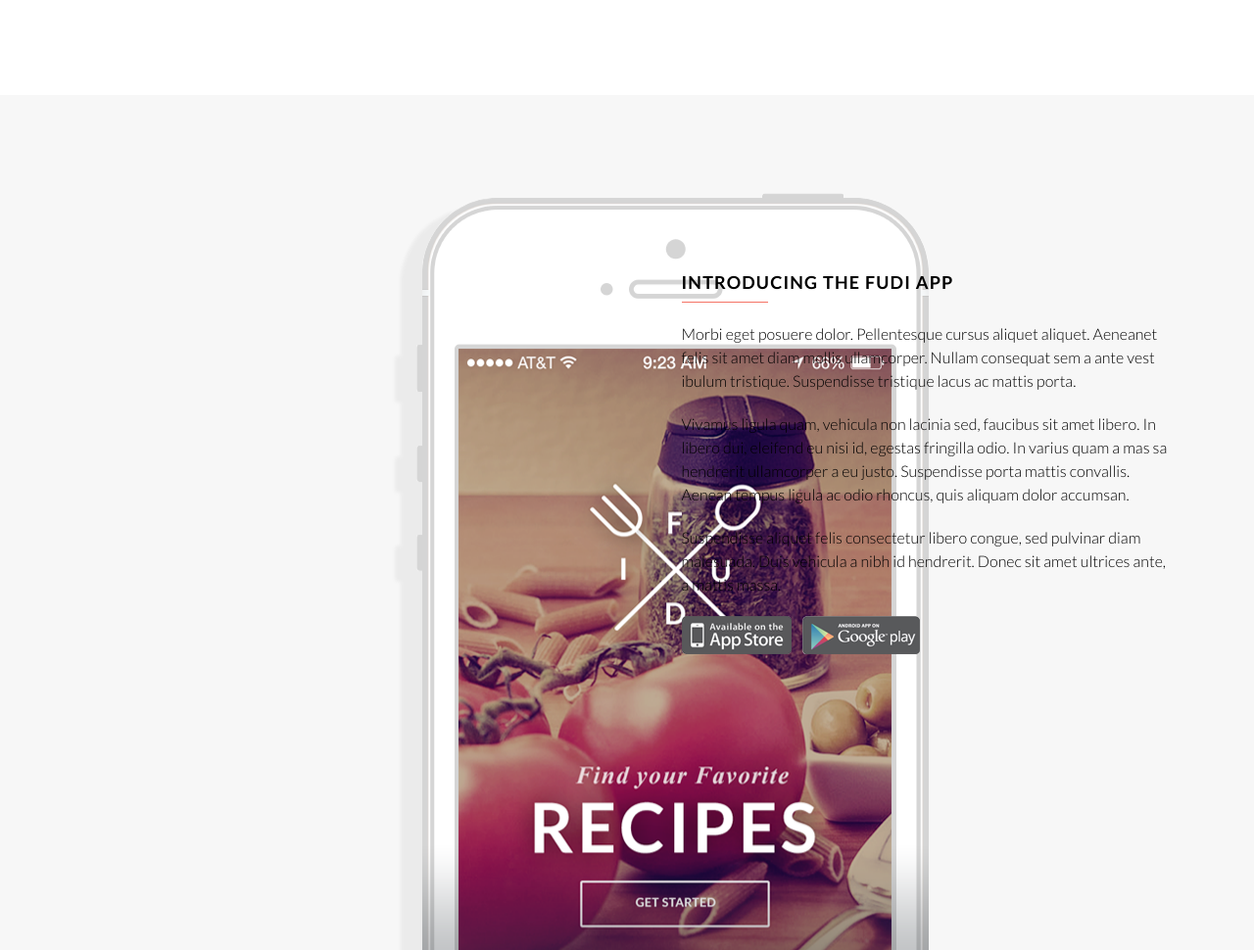
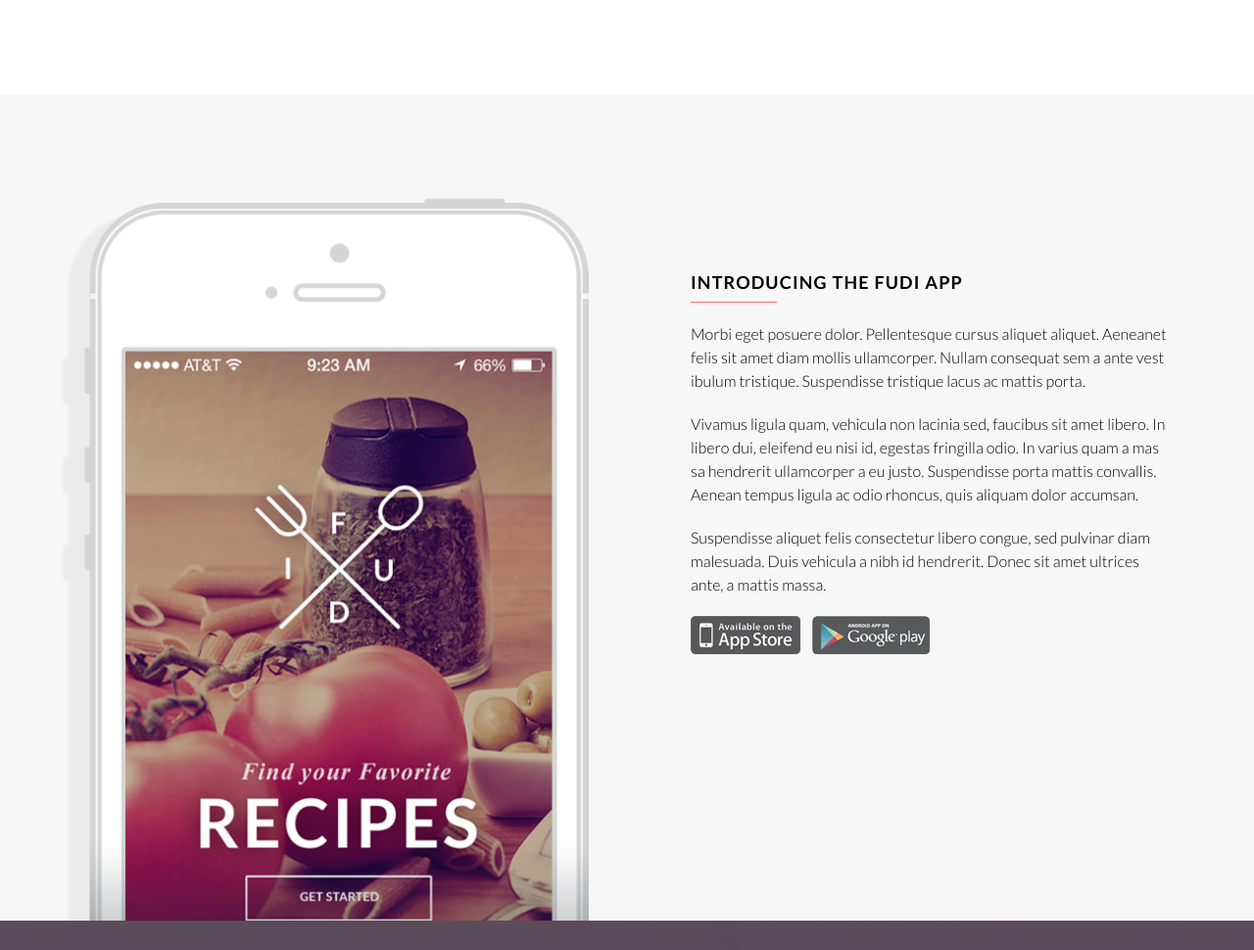
Before and after one commit to TheLoneSheep/fudi-recipe-page, a website: page index.html in a window 1280 px wide. Shown: the part 1116-2086 px from the top of the page at 98% size. Drawn offline with Linux system fonts and the light colour scheme.

Commit message:
changed app section and header font-size in for phones

```diff
--- a/index.html
+++ b/index.html
@@ -64,9 +64,9 @@
             </section>
             <section class="app">
                 <div class="row fluid">
-                    <!-- <div class="app-figure">
+                    <div class="app-figure">
                         <img src="img/phone.png" alt="Phone" class="app-figure__image">
-                    </div> -->
+                    </div>
 
                     <div class="app-about">
                         <h2 class="heading-secondary heading-secondary--line-start">Introducing the fudi app</h2>
--- a/sass/_components.scss
+++ b/sass/_components.scss
@@ -30,6 +30,10 @@
         // @media only screen and (max-width: $phone) {
         //     font-size: 12.5rem;
         // }
+
+        @media only screen and (max-width: $small) {
+            font-size: 8rem;
+        }
     }
     &--sub {
         text-transform: none;
@@ -38,6 +42,10 @@
         font-size: 3.6rem;
         font-style: italic;
         letter-spacing: .2rem;
+
+        @media only screen and (max-width: $small) {
+            font-size: 3rem;
+        }
     }
 
     &--sub-2 {
@@ -300,6 +308,10 @@
             top: 2rem;
             width: 50%;
         }
+
+        @media only screen and (max-width: 39.6875em) {
+            display: none;
+        }
     }
 
     @media only screen and (max-width: $medium) {
--- a/sass/_layout.scss
+++ b/sass/_layout.scss
@@ -29,10 +29,9 @@
 }
 
 .app {
-    background: url(../img/phone.png) no-repeat #f7f7f7;
-    //background-color: #f7f7f7;
-    background-position: 40rem 10.02rem;
-    padding: 18rem 0 30rem;
+
+    background-color: #f7f7f7;
+    padding: 18rem 0 27rem;
     overflow: hidden;
 
     @media only screen and (max-width: $medium) {
@@ -42,6 +41,12 @@
     @media only screen and (max-width: 45.625em) {
         padding-bottom: 50rem;
     }
+
+    @media only screen and (max-width: 39.6875em) {
+        padding-bottom: 0;
+    }
+
+
 }
 
 .user-reviews {
```
Also changed, not shown: css/main.css.
